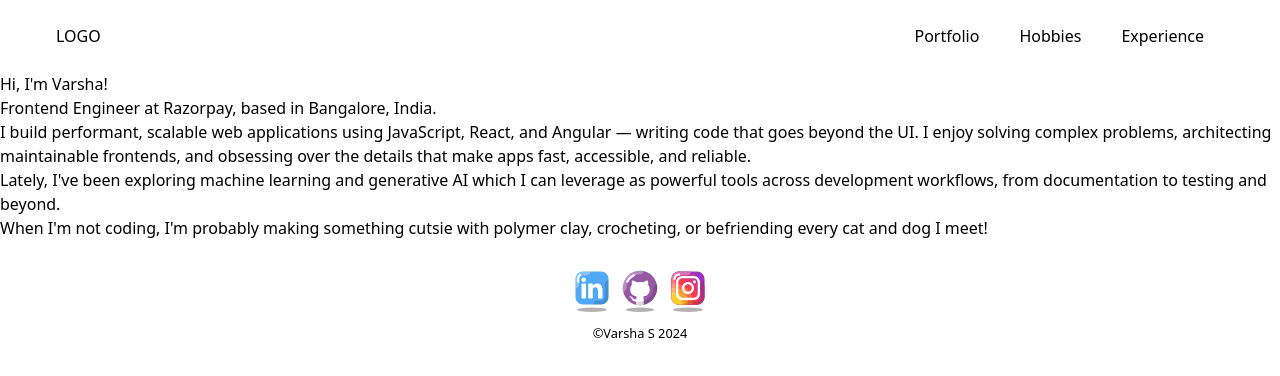
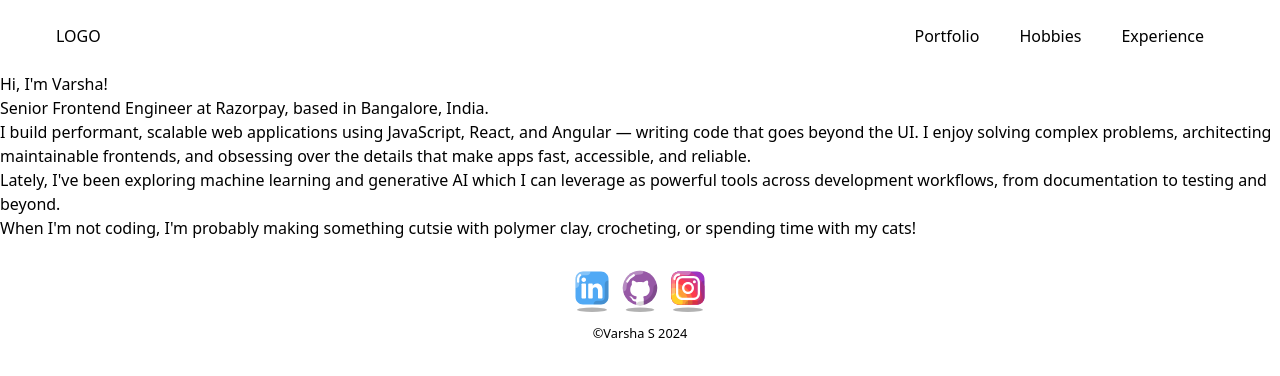
Before and after one commit to girlwhodrawsandstuff/girlwhodrawsandstuff.github.io, a React (Vite) app: page /#/ in a window 1280 px wide. Shown: the top 376 px of the page. Built offline with nearby package versions, Linux system fonts and the light colour scheme.

Commit message:
feat: add extra intro content

```diff
--- a/src/shared/components/Intro.tsx
+++ b/src/shared/components/Intro.tsx
@@ -4,7 +4,7 @@ const Intro = () => {
       <section>
         <h1>Hi, I'm Varsha!</h1>
         <p>
-          <p>Frontend Engineer at Razorpay, based in Bangalore, India.</p>
+          <p>Senior Frontend Engineer at Razorpay, based in Bangalore, India.</p>
         </p>
 
         <article>
@@ -22,7 +22,7 @@ const Intro = () => {
 
           <p>
             When I'm not coding, I'm probably making something cutsie with polymer clay, crocheting,
-            or befriending every cat and dog I meet!
+            or spending time with my cats!
           </p>
         </article>
       </section>
```
